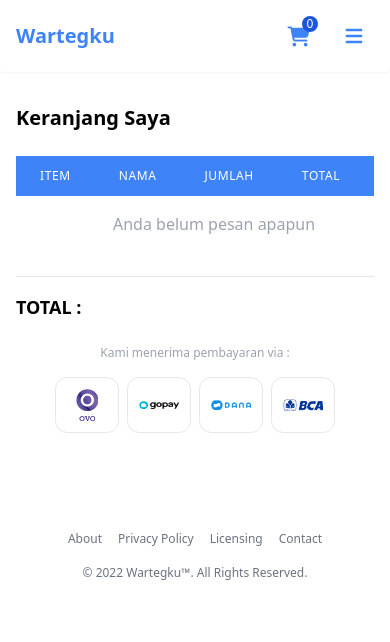
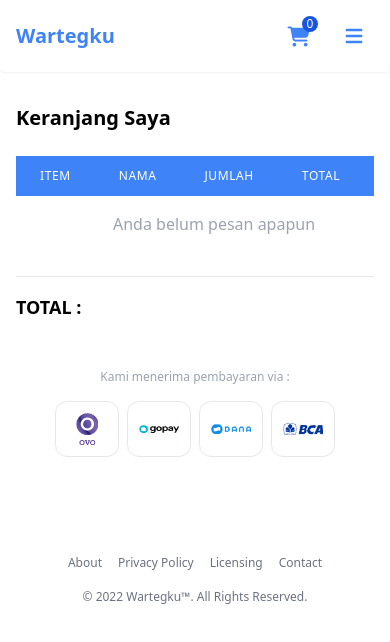
Before and after one commit to adamrayw/Wartegku, a React (Create React App) app: page /cart in a window 390 px wide. Shown: the top 642 px of the page. Built offline with nearby package versions, Linux system fonts and the light colour scheme.

Commit message:
Add margin top 6

```diff
--- a/src/pages/Cart.jsx
+++ b/src/pages/Cart.jsx
@@ -122,7 +122,7 @@
                         ))}
                     </div>
                     <div className='flex md:flex-row flex-col-reverse justify-between items-center pb-4'>
-                        <div className='space-y-4'>
+                        <div className='space-y-4 md:mt-0 mt-6'>
                             <p className='text-xs text-gray-400 md:text-left text-center'>Kami menerima pembayaran via :</p>
                             <div className='flex items-center space-x-2'>
                                 <div className='w-16 h-14 border rounded-xl flex justify-center items-center'>
```
